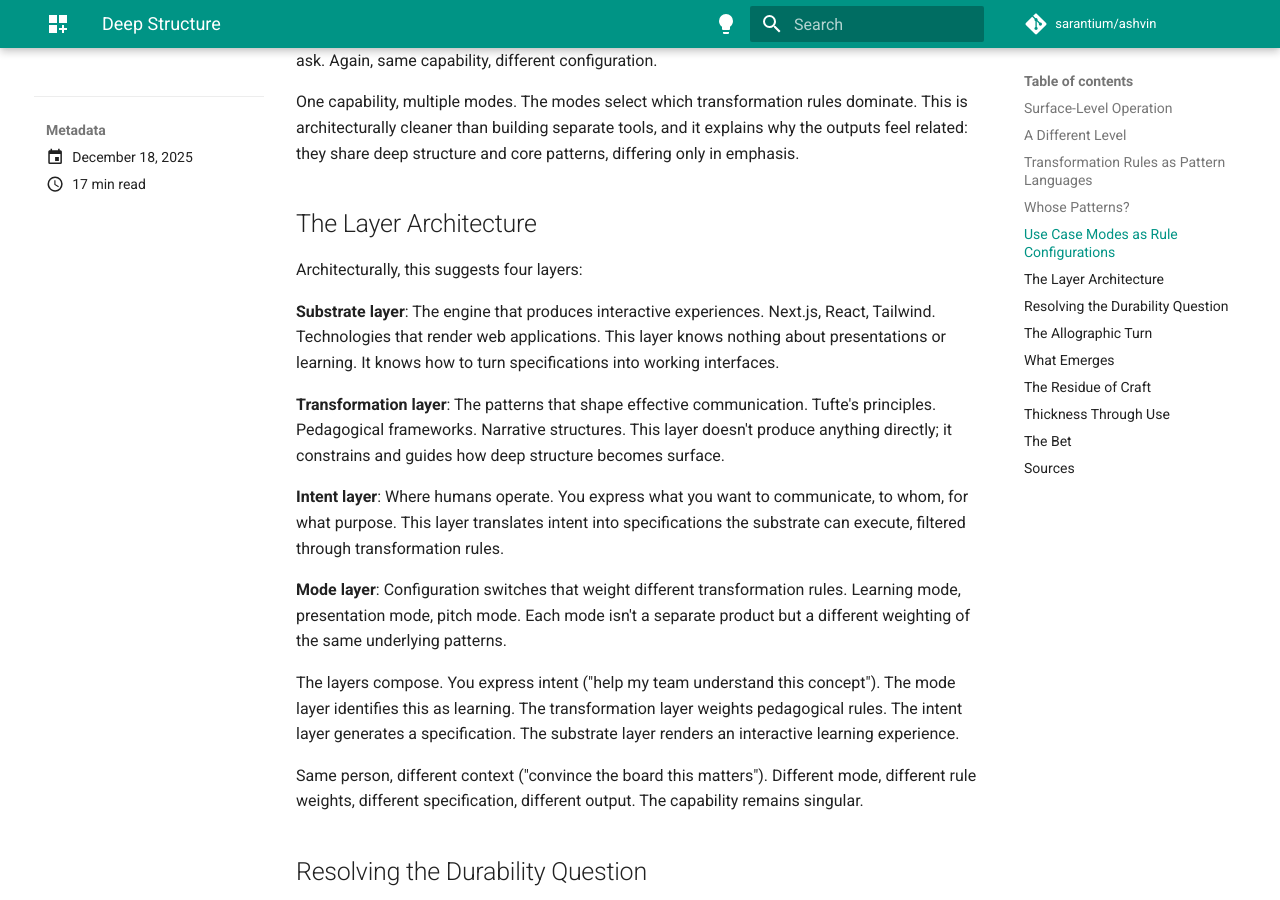
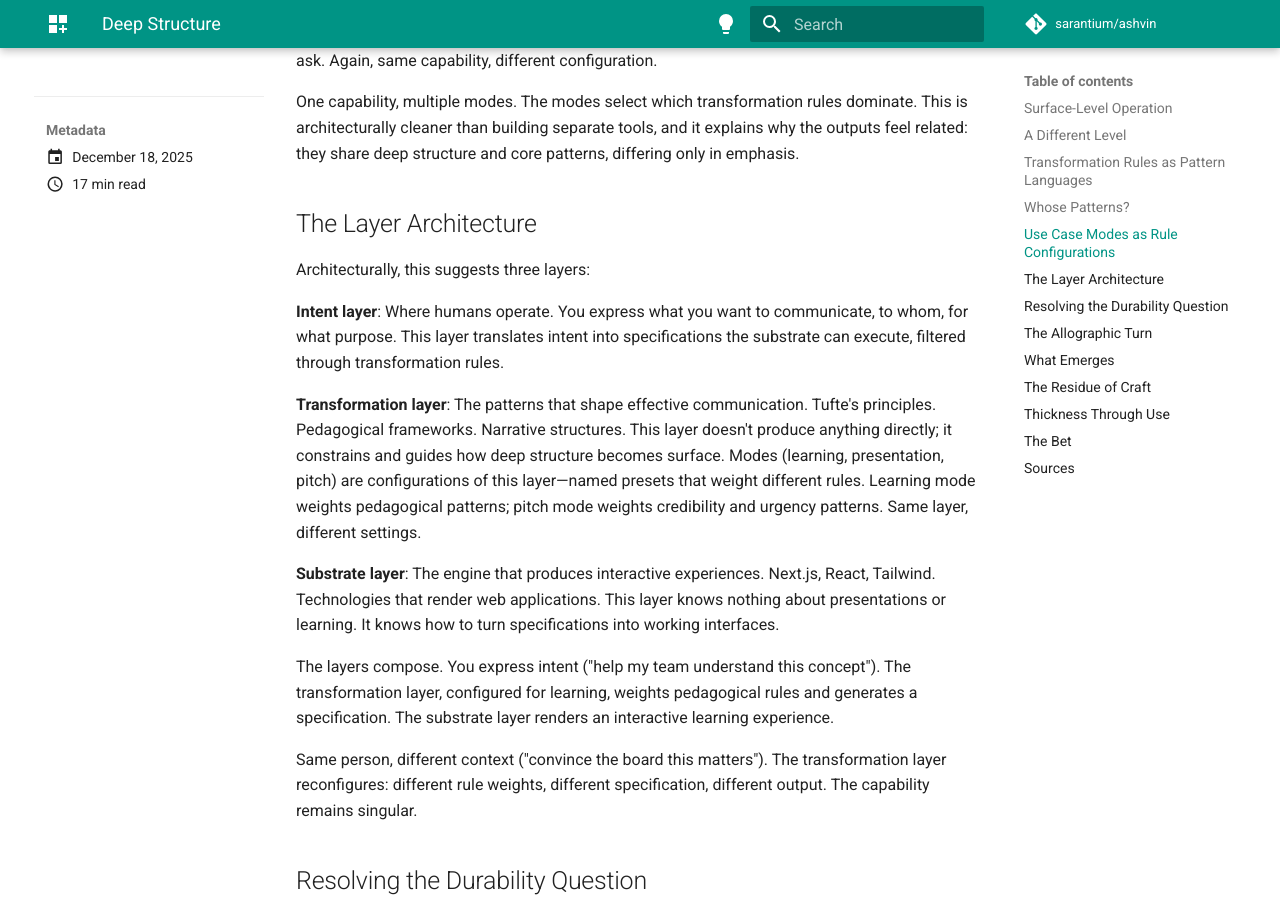
Before and after one commit to sarantium/ashvin, an MkDocs documentation site: the page built from docs/blog/posts/2025-12-18.md, in a window 1280 px wide and 900 px high, scrolled down 4217 px. Built offline with MkDocs 1.6.1 and Material for MkDocs 9.7.7, drawn with Linux system fonts in a browser that asks for light colours; comment, search, counter and statistics services are not loaded.

Commit message:
fix: collapse mode layer into transformation layer configuration
🤖 Generated with [Claude Code](https://claude.com/claude-code)

Co-Authored-By: Claude Opus 4.5 <noreply@anthropic.com>

```diff
--- a/docs/blog/posts/2025-12-18.md
+++ b/docs/blog/posts/2025-12-18.md
@@ -98,19 +98,17 @@ One capability, multiple modes. The modes select which transformation rules domi
 
 ## The Layer Architecture
 
-Architecturally, this suggests four layers:
+Architecturally, this suggests three layers:
+
+**Intent layer**: Where humans operate. You express what you want to communicate, to whom, for what purpose. This layer translates intent into specifications the substrate can execute, filtered through transformation rules.
+
+**Transformation layer**: The patterns that shape effective communication. Tufte's principles. Pedagogical frameworks. Narrative structures. This layer doesn't produce anything directly; it constrains and guides how deep structure becomes surface. Modes (learning, presentation, pitch) are configurations of this layer—named presets that weight different rules. Learning mode weights pedagogical patterns; pitch mode weights credibility and urgency patterns. Same layer, different settings.
 
 **Substrate layer**: The engine that produces interactive experiences. Next.js, React, Tailwind. Technologies that render web applications. This layer knows nothing about presentations or learning. It knows how to turn specifications into working interfaces.
 
-**Transformation layer**: The patterns that shape effective communication. Tufte's principles. Pedagogical frameworks. Narrative structures. This layer doesn't produce anything directly; it constrains and guides how deep structure becomes surface.
+The layers compose. You express intent ("help my team understand this concept"). The transformation layer, configured for learning, weights pedagogical rules and generates a specification. The substrate layer renders an interactive learning experience.
 
-**Intent layer**: Where humans operate. You express what you want to communicate, to whom, for what purpose. This layer translates intent into specifications the substrate can execute, filtered through transformation rules.
-
-**Mode layer**: Configuration switches that weight different transformation rules. Learning mode, presentation mode, pitch mode. Each mode isn't a separate product but a different weighting of the same underlying patterns.
-
-The layers compose. You express intent ("help my team understand this concept"). The mode layer identifies this as learning. The transformation layer weights pedagogical rules. The intent layer generates a specification. The substrate layer renders an interactive learning experience.
-
-Same person, different context ("convince the board this matters"). Different mode, different rule weights, different specification, different output. The capability remains singular.
+Same person, different context ("convince the board this matters"). The transformation layer reconfigures: different rule weights, different specification, different output. The capability remains singular.
 
 ## Resolving the Durability Question
 
```
